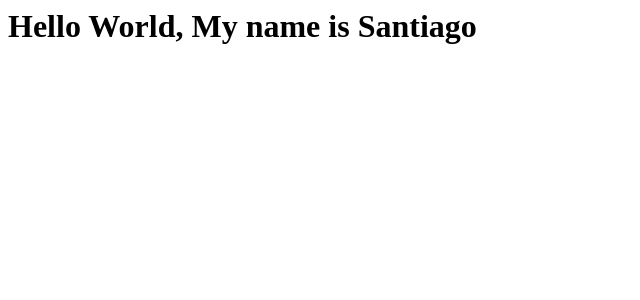
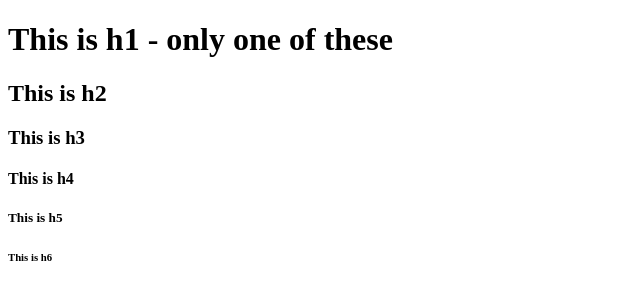
Before and after one commit to santiagofelizzola/Git-Practice1, a plain HTML site: page index.html in a window 1280 px wide. Shown: the whole page, without its empty margins (0-640 px from the left). Drawn offline with Linux system fonts and the light colour scheme.

Commit message:
added header tags

```diff
--- a/index.html
+++ b/index.html
@@ -1 +1,16 @@
-<h1>Hello World, My name is Santiago</h1>
+<!DOCTYPE html>
+<html lang="en">
+<head>
+    <meta charset="UTF-8">
+    <meta name="viewport" content="width=device-width, initial-scale=1.0">
+    <title>Document</title>
+</head>
+<body>
+    <h1>This is h1 - only one of these</h1>
+    <h2>This is h2</h2>
+    <h3>This is h3</h3>
+    <h4>This is h4</h4>
+    <h5>This is h5</h5>
+    <h6>This is h6</h6>
+</body>
+</html>
```
